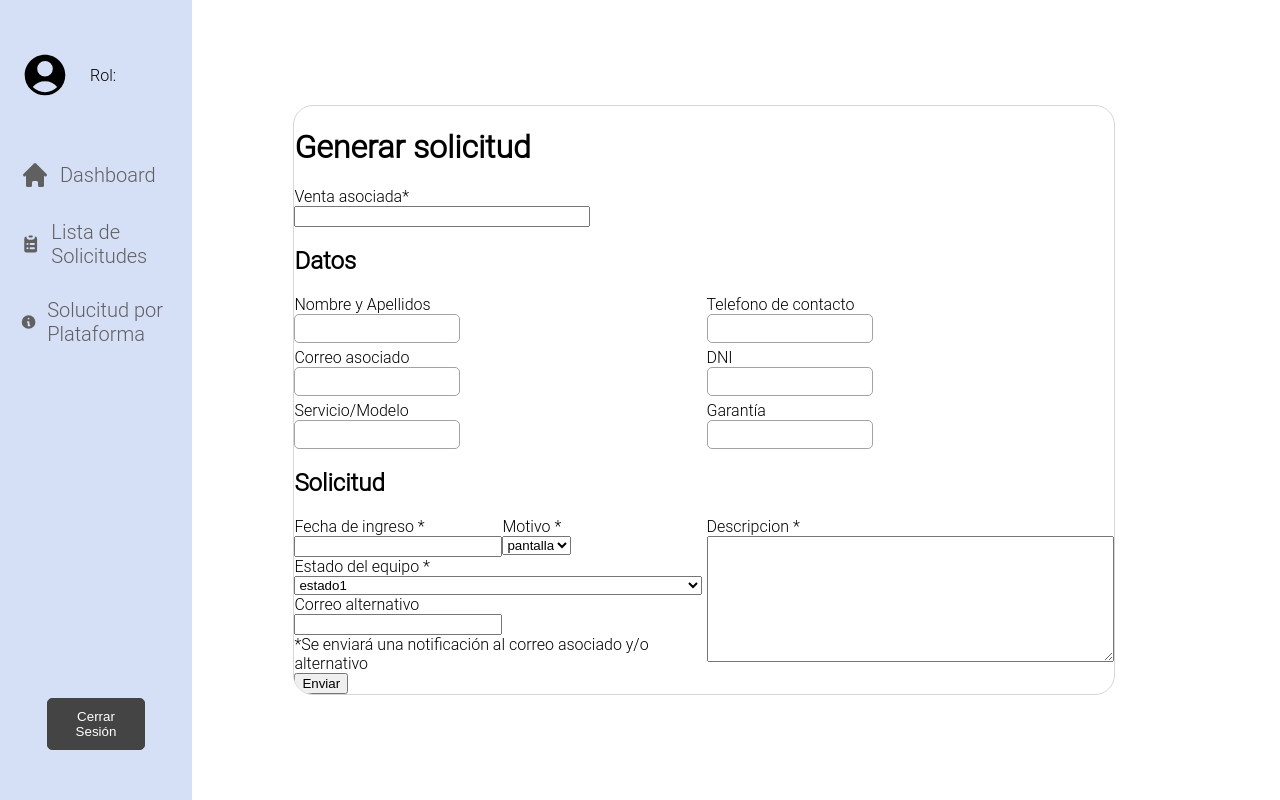
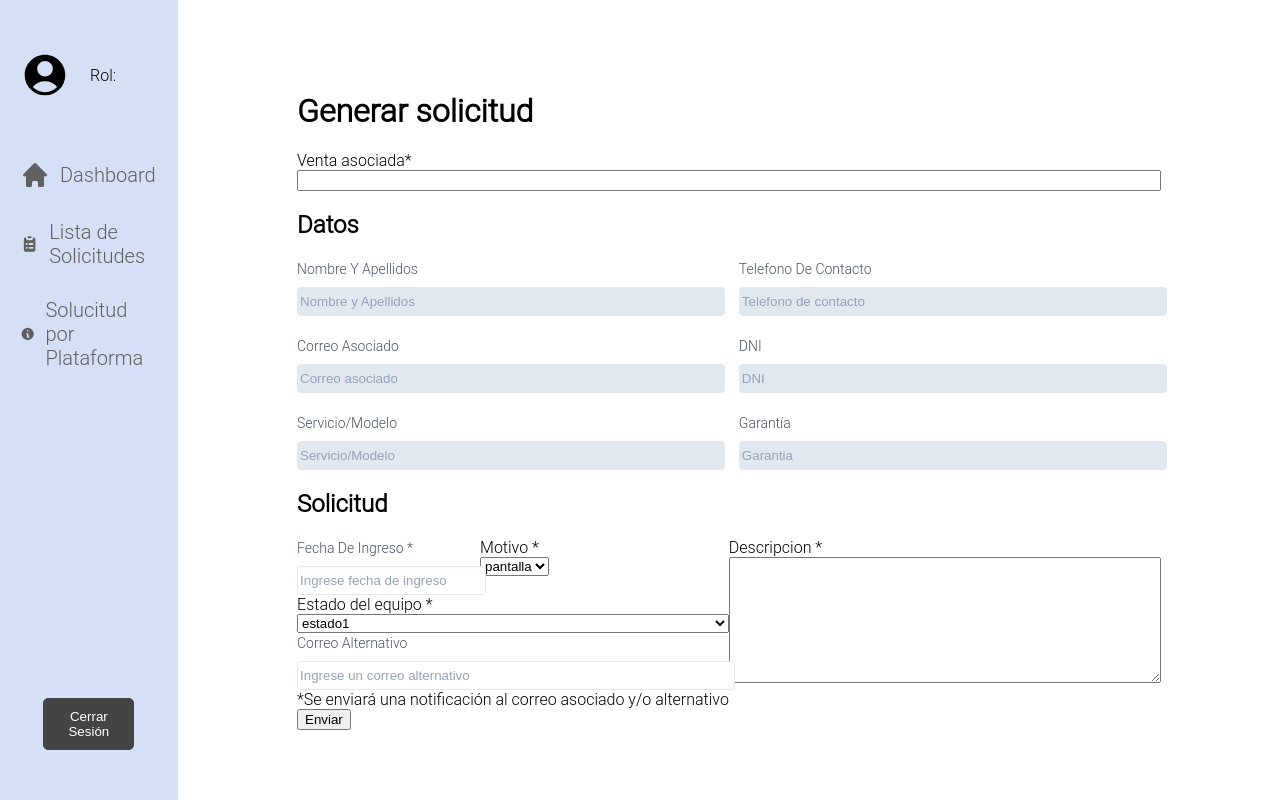
Before and after one commit to DiegoCru1024/CRM---repairModule, a React (Create React App) app in the folder frontend/: page /repairRequest in a window 1280 px wide. Built offline with nearby package versions, Linux system fonts and the light colour scheme.

Commit message:
Arreglos

```diff
--- a/frontend/package.json
+++ b/frontend/package.json
@@ -19,6 +19,7 @@
     "react-router-dom": "^6.15.0",
     "react-scripts": "5.0.1",
     "recharts": "^2.8.0",
+    "sass": "^1.69.4",
     "web-vitals": "^2.1.4"
   },
   "scripts": {
--- a/frontend/src/App.js
+++ b/frontend/src/App.js
@@ -3,6 +3,7 @@ import LoginPage from "./components/loginPage/loginPage";
 import DashboardPage from "./components/dashboardPage/dashboardPage";
 import RequestList from "./components/requestList/requestList";
 import RepairRequestPlataform from "./components/repairRequestPlataform/repairRequestPlataform";
+import "./assets/scss/app.scss";
 
 function App() {
   return (
--- /dev/null
+++ b/frontend/src/assets/scss/app.scss
@@ -0,0 +1,3 @@
+/*components*/
+@use "./components/form";
+@use "./components/table";
--- /dev/null
+++ b/frontend/src/assets/scss/components/_form.scss
@@ -0,0 +1,66 @@
+.formGroup {
+  position: relative;
+  display: flex;
+  flex-direction: column;
+}
+
+.form-label {
+  margin-bottom: 0.5rem;
+  --tw-text-opacity: 1;
+  color: rgb(71 85 105 / var(--tw-text-opacity));
+  font-size: 0.875rem;
+  line-height: 1.25rem;
+  text-transform: capitalize;
+  cursor: pointer;
+  width: 100%;
+  font-weight: 500;
+  display: block;
+}
+
+.form-control {
+  height: 25px;
+  display: block;
+  width: 100%;
+  border: solid;
+  /*Color de Background*/
+  background-color: rgb(255 255 255);
+
+  /*Transicion*/
+  transition-duration: 300ms;
+  transition-property: color, background-color, border-color,
+    text-decoration-color, fill, stroke, opacity, box-shadow, transform, filter,
+    backdrop-filter;
+  transition-timing-function: cubic-bezier(0.4, 0, 0.2, 1);
+
+  /*Border*/
+  border-width: 1px;
+  border-color: white;
+  border-color: rgb(226 232 240);
+  border-radius: 0.25rem;
+
+  /*Focus*/
+  &:focus {
+    outline: none;
+    box-shadow: 0 0 0 2px rgba(22, 160, 133, 0.2);
+    --tw-ring-opacity: 1;
+    border-color: rgb(71 85 105 / var(--tw-ring-opacity));
+  }
+  /*PlacerHolder*/
+  &::placeholder {
+    --tw-text-opacity: 1;
+    color: rgb(148 163 184 / var(--tw-text-opacity));
+    font-weight: 400;
+  }
+}
+/*En caso tenga el atributo solo lectura*/
+.form-control[readonly] {
+  --tw-bg-opacity: 1;
+  background-color: rgb(226 232 240 / var(--tw-bg-opacity));
+  --tw-text-opacity: 1;
+  color: rgb(148 163 184 / var(--tw-text-opacity));
+  cursor: pointer;
+  &::placeholder {
+    --tw-text-opacity: 1;
+    color: rgb(148 163 184 / var(--tw-text-opacity));
+  }
+}
--- a/frontend/src/components/repairRequestPlataform/repairRequestPlataform.js
+++ b/frontend/src/components/repairRequestPlataform/repairRequestPlataform.js
@@ -18,36 +18,48 @@ const RepairRequestPlataform = () => {
             </div>
 
             {/* Datos */}
-            <div style={{ display: "block" }}>
+            <div>
+              {/* style={{ display: "block" }} */}
               <h2>Datos</h2>
               <div className={styles.dataContainer}>
                 <Textinput
                   label="Nombre y Apellidos"
                   name="nombre_apellidos"
+                  placeholder="Nombre y Apellidos"
                   readOnly
                 />
                 <Textinput
                   label="Telefono de contacto"
                   name="contacto"
                   type="number"
+                  placeholder="Telefono de contacto"
                   readOnly
                 />
                 <Textinput
                   label="Correo asociado"
                   name="email"
                   type="email"
+                  placeholder="Correo asociado"
                   readOnly
                 />
-                <Textinput label="DNI" name="dni" type="number" readOnly />
+                <Textinput
+                  label="DNI"
+                  name="dni"
+                  type="number"
+                  readOnly
+                  placeholder="DNI"
+                />
                 <Textinput
                   label="Servicio/Modelo"
                   name="servicio_modelo"
+                  placeholder="Servicio/Modelo"
                   readOnly
                 />
                 <Textinput
                   label="Garantía"
                   name="garantia"
                   type="number"
+                  placeholder="Garantia"
                   readOnly
                 />
               </div>
@@ -63,6 +75,7 @@ const RepairRequestPlataform = () => {
                         label="Fecha de ingreso *"
                         name="fecha_ingreso"
                         required
+                        placeholder="Ingrese fecha de ingreso"
                       />
                       <SelectData
                         label="Motivo *"
@@ -81,6 +94,7 @@ const RepairRequestPlataform = () => {
                       label="Correo alternativo"
                       name="correo_alternativo"
                       required
+                      placeholder="Ingrese un correo alternativo"
                     />
                     <div>
                       <label>
@@ -93,7 +107,7 @@ const RepairRequestPlataform = () => {
                     label="Descripcion *"
                     name="descripcion"
                     rows="8"
-                    cols="18"
+                    cols="12"
                     required
                   />
                 </div>
--- a/frontend/src/components/repairRequestPlataform/repairRequestPlataform.module.css
+++ b/frontend/src/components/repairRequestPlataform/repairRequestPlataform.module.css
@@ -6,17 +6,15 @@
   justify-content: center;
   align-items: center;
   flex-direction: column;
-  width: 80vw;
+  width: 100vw;
 }
 
 .form {
   display: flex;
   justify-content: center;
-  border: 1px solid #d6d6d6;
-  border-radius: 20px;
   width: 80%;
   overflow-y: auto;
-  max-height: 90vh;
+  max-height: 100vh;
 }
 .form::-webkit-scrollbar {
   width: 13px;
@@ -32,30 +30,28 @@
   flex-direction: column;
 }
 
-.sale input {
+/* .sale input {
   width: 18rem;
-}
+} */
 
 .dataContainer {
   display: grid;
-  grid-template-columns: repeat(2, auto);
-  grid-gap: 5px;
-  grid-auto-rows: minmax(20px, auto);
+  grid-template-columns: repeat(1, minmax(0, 1fr));
+  gap: 1.25rem;
 }
 
-.dataContainer input {
-  height: 25px;
-  width: 10rem;
-  border: 1px solid #a3a3a3;
-  border-radius: 5px;
+@media (min-width: 1024px) {
+  .dataContainer {
+    grid-template-columns: repeat(2, minmax(0, 1fr));
+  }
 }
+
 .request {
   display: grid;
   grid-template-columns: repeat(2, 1fr);
-  grid-gap: 5px;
   grid-auto-rows: minmax(50px, auto);
 }
 
-.request input {
+/* .request input {
   width: 200px;
-}
+} */
--- a/frontend/src/ui/Textinput.jsx
+++ b/frontend/src/ui/Textinput.jsx
@@ -3,18 +3,32 @@ const Textinput = ({
   label,
   name,
   type = "text",
+  placeholder,
   readOnly = false,
   required = false,
 }) => {
 
   return (
-    <div style={{ display: "flex", flexDirection: "column", position: "relative" }}>
+    <div className='formGroup'>
       {label && (
-        <label >{label}</label>
-      )}
+        <label className='form-label' >{label}</label>
+      )
+      }
+      <div >
+        {name && (
+          <input
+            type={type}
+            name={name}
+            readOnly={readOnly}
+            required={required}
+            placeholder={placeholder}
+            className='form-control' />
+        )
+        }
+      </div>
 
-      <input type={type} name={name} readOnly={readOnly} required={required} />
-    </div>)
+
+    </div >)
 }
 
 export default Textinput;
```
Also changed, not shown: frontend/src/components/loginPage/loginPage.js (+73 -55 lines), frontend/src/index.js (+9 -9 lines), frontend/src/assets/images/backgroundVector.png (renamed from frontend/src/assets/backgroundVector.png), frontend/src/assets/scss/components/_table.scss (added), 1 other file (tests, documents, lock files or other folders).
